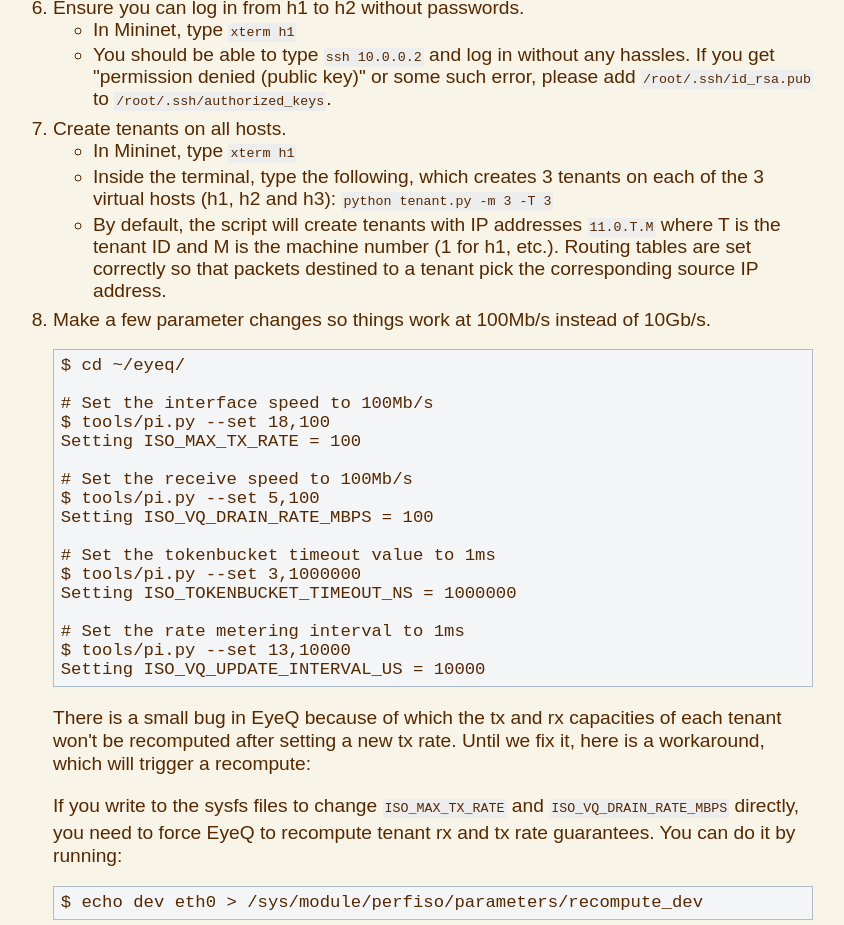
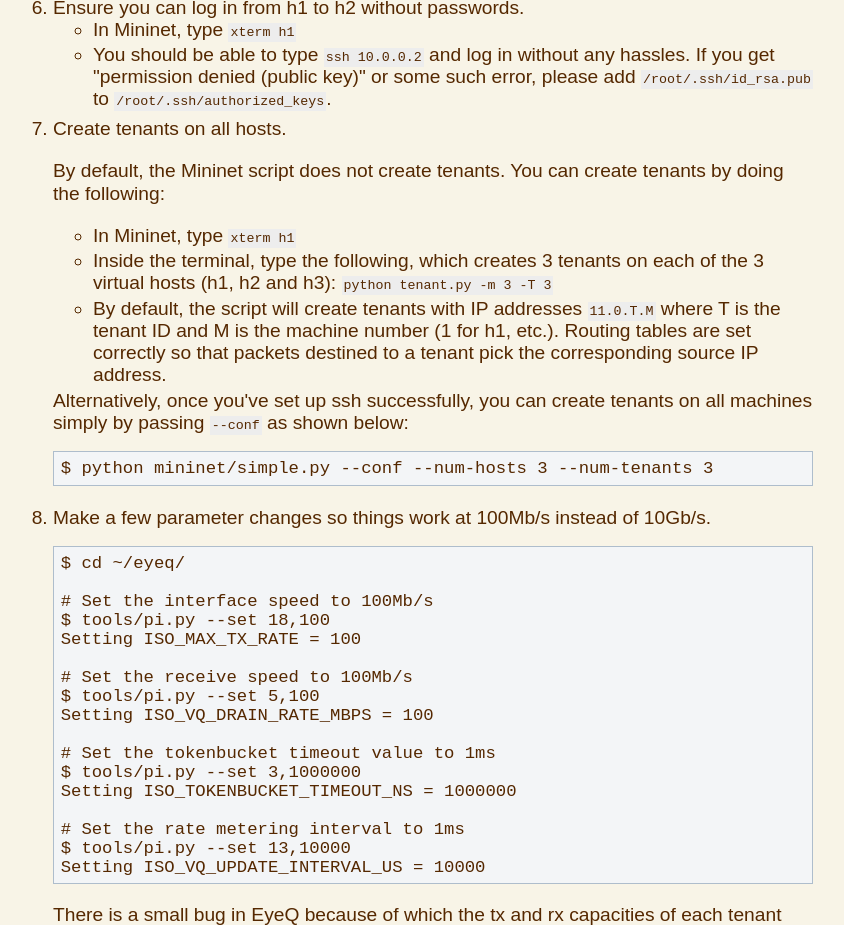
Before and after one commit to jvimal/eyeq, a plain HTML site: page index.html in a window 1280 px wide. Shown: the part 5860-6785 px from the top of the page, without its empty margins (227-1071 px from the left). Drawn offline with Linux system fonts and the light colour scheme.

Commit message:
Doc about --conf.

```diff
--- a/index.html
+++ b/index.html
@@ -7,7 +7,7 @@ lang="en" xml:lang="en">
 <title>EyeQ Documentation</title>
 <meta http-equiv="Content-Type" content="text/html;charset=iso-8859-1"/>
 <meta name="generator" content="Org-mode"/>
-<meta name="generated" content="2013-02-21 09:59:10 PST"/>
+<meta name="generated" content="2013-02-21 10:59:11 PST"/>
 <meta name="author" content="Vimalkumar"/>
 <meta name="description" content=""/>
 <meta name="keywords" content=""/>
@@ -584,6 +584,10 @@ $ cd tests
 </li>
 <li>Create tenants on all hosts.
 
+<p>
+   By default, the Mininet script does not create tenants.  You can
+   create tenants by doing the following:
+</p>
 <ul>
 <li>In Mininet, type <code>xterm h1</code>
 </li>
@@ -598,6 +602,17 @@ $ cd tests
 
 </li>
 </ul>
+   Alternatively, once you've set up ssh successfully, you can create
+   tenants on all machines simply by passing <code>--conf</code> as shown below:
+
+
+
+
+<pre class="src src-bash">$ python mininet/simple.py --conf --num-hosts 3 --num-tenants 3
+</pre>
+
+
+
 </li>
 <li>Make a few parameter changes so things work at 100Mb/s instead of
    10Gb/s.
@@ -755,7 +770,7 @@ tc qdisc add dev $dev root handle 1: tbf limit 100000 burst 1000 rate 3Gbit
 </div>
 <div id="postamble">
 <p class="author">Author: Vimalkumar (<a href="mailto:j.vimal@gmail.com">j.vimal@gmail.com</a>)</p>
-<p class="date">Date: 2013-02-21 09:59:10 PST</p>
+<p class="date">Date: 2013-02-21 10:59:11 PST</p>
 <p class="creator">Generated by Org version 7.4 with Emacs version 24</p>
 <p class="xhtml-validation"><a href="http://validator.w3.org/check?uri=referer">Validate XHTML 1.0</a></p>
 </div>
```
Also changed, not shown: 1 other file.
